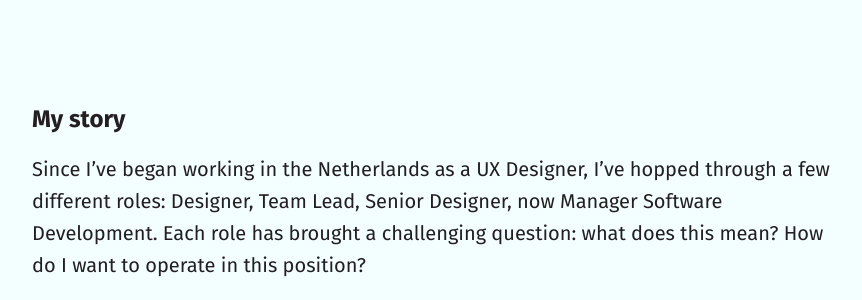
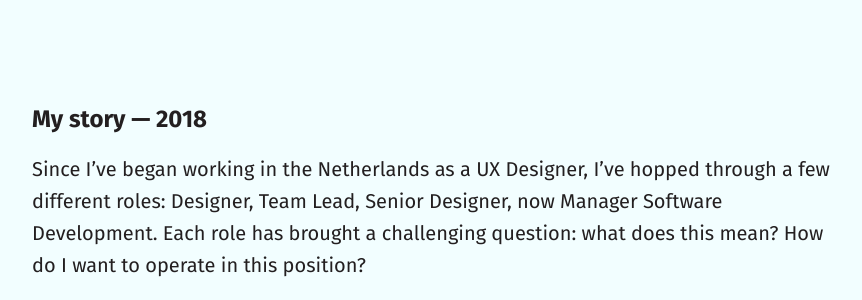
Before and after one commit to elnatnal/the-inclusive-leader, a Jekyll site: the page built from index.html, in a window 1280 px wide. Shown: the part 469-769 px from the top of the page, without its empty margins (208-1070 px from the left). Built offline with Jekyll 4.4.1, drawn with Linux system fonts in a browser that asks for light colours; some web fonts are replaced.

Commit message:
Update index.html

```diff
--- a/index.html
+++ b/index.html
@@ -6,7 +6,7 @@ sitemap:
   priority: 0.9
 ---
 
-<h2>My story</h2>
+<h2>My story — 2018</h2>
 <p>Since I’ve began working in the Netherlands as a UX Designer, I’ve hopped through a few different roles: Designer, Team Lead, Senior Designer, now Manager Software Development. Each role has brought a challenging question: what does this mean? How do I want to operate in this position?</p>
 
 <p>It’s taken me a while to answer this question as a manager and leader. I used to associate my craft with who I was, “I’m a designer, working [at a place].” When stepping into leadership, it’s taken two years to get to the point of, “I joined as a designer, but now leading a few teams in this part of the business.” This change of perspective catalyzed in a conversation between myself and my Director (summarized), “You’re teaching future leaders a ‘Jonathan School’ of leadership. Distinct, with a Jonathan twist.” The conversation’s stuck, providing me with a new sense of confidence. But, I needed a word for what this meant, “What would I call the ‘Jonathan School?’”</p>
```
